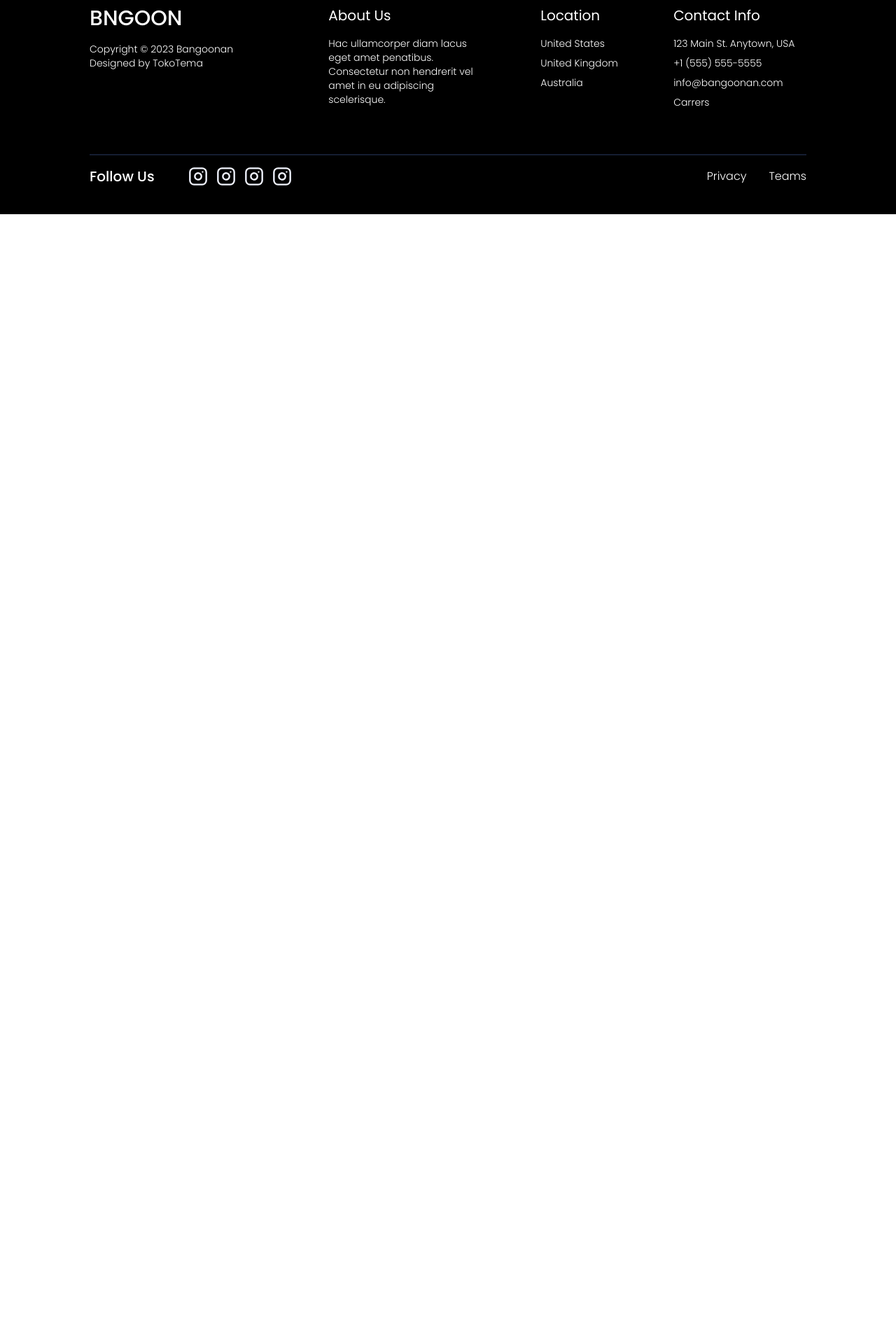
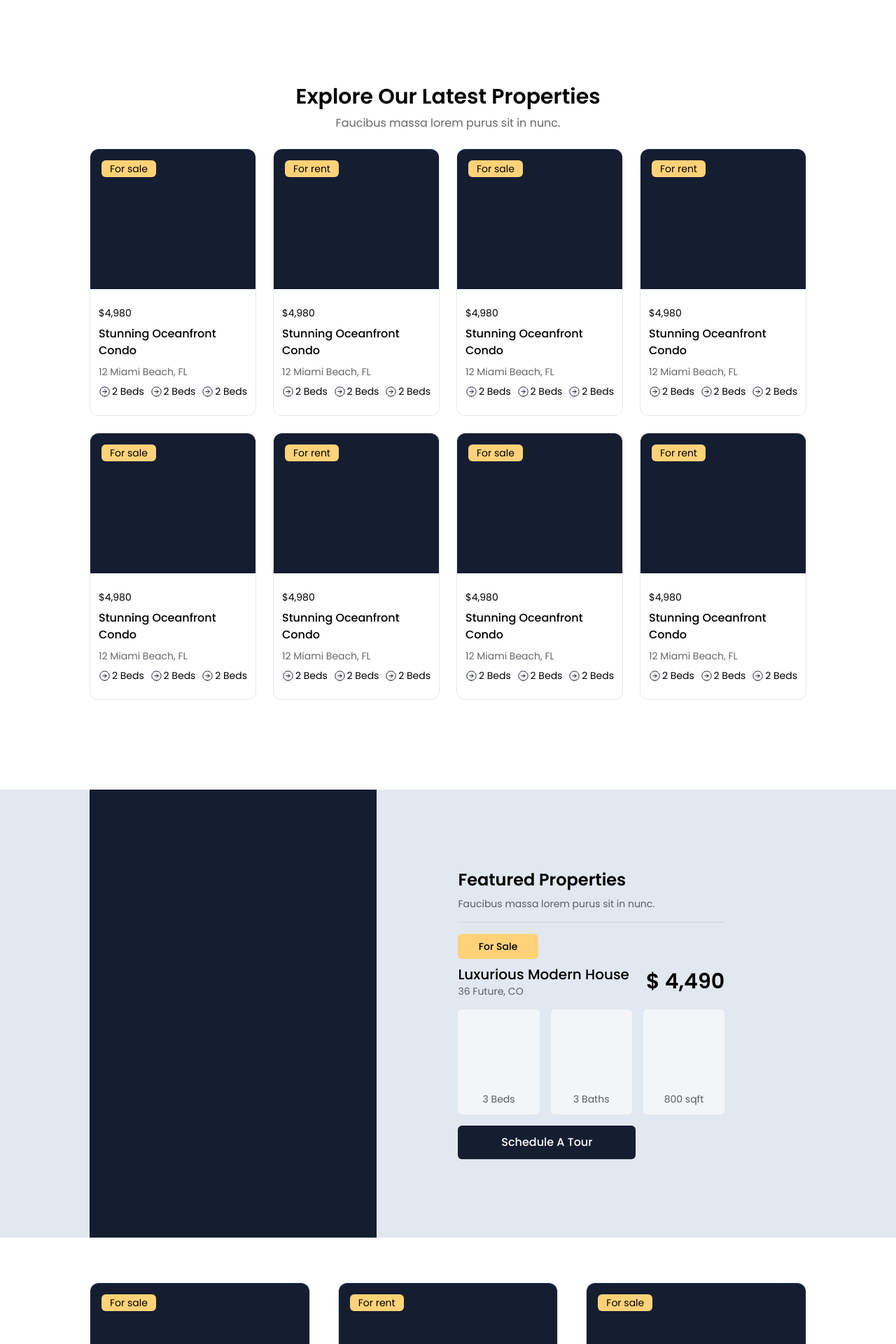
Before and after one commit to roushan-jha/Digital-Ipsum, a React (Vite) app in the folder 07_bangoonan_real_Estate/: page /property in a window 1280 px wide. Shown: the part 520-2440 px from the top of the page at 70% size. Before the commit the page ends 826 px from the top, so only its background shows below. Built offline with nearby package versions, Linux system fonts and the light colour scheme.

Commit message:
completed property-list page

```diff
--- /dev/null
+++ b/07_bangoonan_real_Estate/src/components/FeaturedProperties.jsx
@@ -0,0 +1,50 @@
+import React from 'react'
+
+const FeaturedProperties = () => {
+  return (
+    <div className="px-32 bg-slate-200 flex justify-between">
+        <div className="w-2/5 h-[80vh] bg-primary"></div>
+        <div className="w-3/5 flex justify-center items-center">
+          <div className="flex flex-col gap-4">
+            <div className="flex flex-col gap-2">
+              <h2 className="font-semibold text-2xl">Featured Properties</h2>
+              <p className="opacity-60 text-sm">
+                Faucibus massa lorem purus sit in nunc.
+              </p>
+            </div>
+            <div className="h-[1px] bg-primary bg-opacity-10"></div>
+            <div className="flex flex-col gap-2">
+              <button className="w-[30%] bg-secondary px-6 py-2 font-medium text-sm rounded-md">
+                For Sale
+              </button>
+              <div className="flex justify-between items-center gap-6">
+                <div>
+                  <h3 className="font-medium text-xl">
+                    Luxurious Modern House
+                  </h3>
+                  <p className="text-sm opacity-60">36 Future, CO</p>
+                </div>
+                <p className="font-semibold text-3xl">$ 4,490</p>
+              </div>
+            </div>
+            <div className="flex gap-4">
+              <div className="w-1/3 h-[150px] bg-white rounded-md text-sm flex justify-center items-end pb-3 opacity-60">
+                3 Beds
+              </div>
+              <div className="w-1/3 h-[150px] bg-white rounded-md text-sm flex justify-center items-end pb-3 opacity-60">
+                3 Baths
+              </div>
+              <div className="w-1/3 h-[150px] bg-white rounded-md text-sm flex justify-center items-end pb-3 opacity-60">
+                800 sqft
+              </div>
+            </div>
+            <button className="w-2/3 px-6 py-3 bg-primary text-white font-medium rounded-md">
+              Schedule A Tour
+            </button>
+          </div>
+        </div>
+      </div>
+  )
+}
+
+export default FeaturedProperties
--- a/07_bangoonan_real_Estate/src/components/PropertyCard.jsx
+++ b/07_bangoonan_real_Estate/src/components/PropertyCard.jsx
@@ -1,9 +1,9 @@
 import React from 'react'
 import ArrowRight from '../svg/ArrowRight'
 
-const PropertyCard = ({tag}) => {
+const PropertyCard = ({tag, width}) => {
   return (
-    <div className='w-1/4 flex flex-col rounded-xl border-[1px] border-slate-200'>
+    <div className={`${width || 'w-1/4'} flex flex-col rounded-xl border-[1px] border-slate-200`}>
         <div className='w-full relative'>
             <div className='w-full rounded-t-xl h-[200px] bg-primary'></div>
             <div className='absolute top-4 left-4'>
--- a/07_bangoonan_real_Estate/src/pages/PropertyListPage.jsx
+++ b/07_bangoonan_real_Estate/src/pages/PropertyListPage.jsx
@@ -1,14 +1,67 @@
-import React from 'react'
+import React from "react";
+import PropertyCard from "../components/PropertyCard";
+import FeaturedProperties from "../components/FeaturedProperties";
+import video_icon from "../assets/Play Icon.png";
 
 const PropertyListPage = () => {
   return (
-    <div>
-      <div className='h-[50vh] bg-primary flex flex-col gap-3 items-center justify-center'>
-        <h1 className='font-bold text-5xl text-white'>Property List</h1>
-        <p className='font-medium text-white'>Home / Property List</p>
+    <div className="font-primary">
+      <div className="h-[50vh] bg-primary flex flex-col gap-3 items-center justify-center">
+        <h1 className="font-bold text-5xl text-white">Property List</h1>
+        <p className="font-medium text-white">Home / Property List</p>
+      </div>
+      <div className="p-32 flex flex-col gap-6">
+        <div className="flex flex-col gap-2 justify-center items-center">
+          <h2 className="font-semibold text-3xl">
+            Explore Our Latest Properties
+          </h2>
+          <p className="opacity-60">Faucibus massa lorem purus sit in nunc.</p>
+        </div>
+        <div className="w-full flex flex-col gap-6">
+          <div className="flex gap-6">
+            <PropertyCard tag="sale" />
+            <PropertyCard tag="rent" />
+            <PropertyCard tag="sale" />
+            <PropertyCard tag="rent" />
+          </div>
+          <div className="flex gap-6">
+            <PropertyCard tag="sale" />
+            <PropertyCard tag="rent" />
+            <PropertyCard tag="sale" />
+            <PropertyCard tag="rent" />
+          </div>
+        </div>
+      </div>
+      <FeaturedProperties />
+      <div className="flex justify-between gap-10 px-32 py-16">
+        <PropertyCard width={"w-1/3"} tag="sale" />
+        <PropertyCard width={"w-1/3"} tag="rent" />
+        <PropertyCard width={"w-1/3"} tag="sale" />
+      </div>
+      <div className="px-32 pt-16 pb-32">
+        <div className="w-full h-[70vh] flex justify-center items-center bg-gray-300 rounded-t-xl relative">
+          <div className="absolute top-[30vh]">
+            <img src={video_icon} alt="Video Icon" />
+          </div>
+        </div>
+        <div className="font-primary flex justify-between p-12 bg-primary rounded-b-xl">
+          <h3 className="w-1/2 font-medium text-3xl text-white">
+            Get Attractive Property Offers Into Your Inbox
+          </h3>
+          <div className="w-1/2 flex gap-6 justify-end items-center">
+            <input
+              className="px-4 py-3 rounded-md focus:outline-none"
+              type="text"
+              placeholder="your email"
+            />
+            <button className="flex gap-3 items-center px-6 py-3 font-medium bg-secondary rounded-md">
+              Get Offer
+            </button>
+          </div>
+        </div>
       </div>
     </div>
-  )
-}
+  );
+};
 
-export default PropertyListPage
+export default PropertyListPage;
--- a/07_bangoonan_real_Estate/src/pages/ServicesPage.jsx
+++ b/07_bangoonan_real_Estate/src/pages/ServicesPage.jsx
@@ -3,6 +3,7 @@ import Contact from "../components/Contact";
 import Agents from "../components/Agents";
 import video_icon from "../assets/Play Icon.png";
 import check from '../assets/check.png'
+import FeaturedProperties from "../components/FeaturedProperties";
 
 const ServicesPage = () => {
   return (
@@ -96,48 +97,7 @@ const ServicesPage = () => {
         </div>
       </div>
       <Agents />
-      <div className="px-32 bg-slate-200 flex justify-between">
-        <div className="w-2/5 h-[80vh] bg-primary"></div>
-        <div className="w-3/5 flex justify-center items-center">
-          <div className="flex flex-col gap-4">
-            <div className="flex flex-col gap-2">
-              <h2 className="font-semibold text-2xl">Featured Properties</h2>
-              <p className="opacity-60 text-sm">
-                Faucibus massa lorem purus sit in nunc.
-              </p>
-            </div>
-            <div className="h-[1px] bg-primary bg-opacity-10"></div>
-            <div className="flex flex-col gap-2">
-              <button className="w-[30%] bg-secondary px-6 py-2 font-medium text-sm rounded-md">
-                For Sale
-              </button>
-              <div className="flex justify-between items-center gap-6">
-                <div>
-                  <h3 className="font-medium text-xl">
-                    Luxurious Modern House
-                  </h3>
-                  <p className="text-sm opacity-60">36 Future, CO</p>
-                </div>
-                <p className="font-semibold text-3xl">$ 4,490</p>
-              </div>
-            </div>
-            <div className="flex gap-4">
-              <div className="w-1/3 h-[150px] bg-white rounded-md text-sm flex justify-center items-end pb-3 opacity-60">
-                3 Beds
-              </div>
-              <div className="w-1/3 h-[150px] bg-white rounded-md text-sm flex justify-center items-end pb-3 opacity-60">
-                3 Baths
-              </div>
-              <div className="w-1/3 h-[150px] bg-white rounded-md text-sm flex justify-center items-end pb-3 opacity-60">
-                800 sqft
-              </div>
-            </div>
-            <button className="w-2/3 px-6 py-3 bg-primary text-white font-medium rounded-md">
-              Schedule A Tour
-            </button>
-          </div>
-        </div>
-      </div>
+      <FeaturedProperties />
       <Contact />
     </div>
   );
```
Also changed, not shown: 07_bangoonan_real_Estate/src/components/Properties.jsx (+17 -15 lines).
